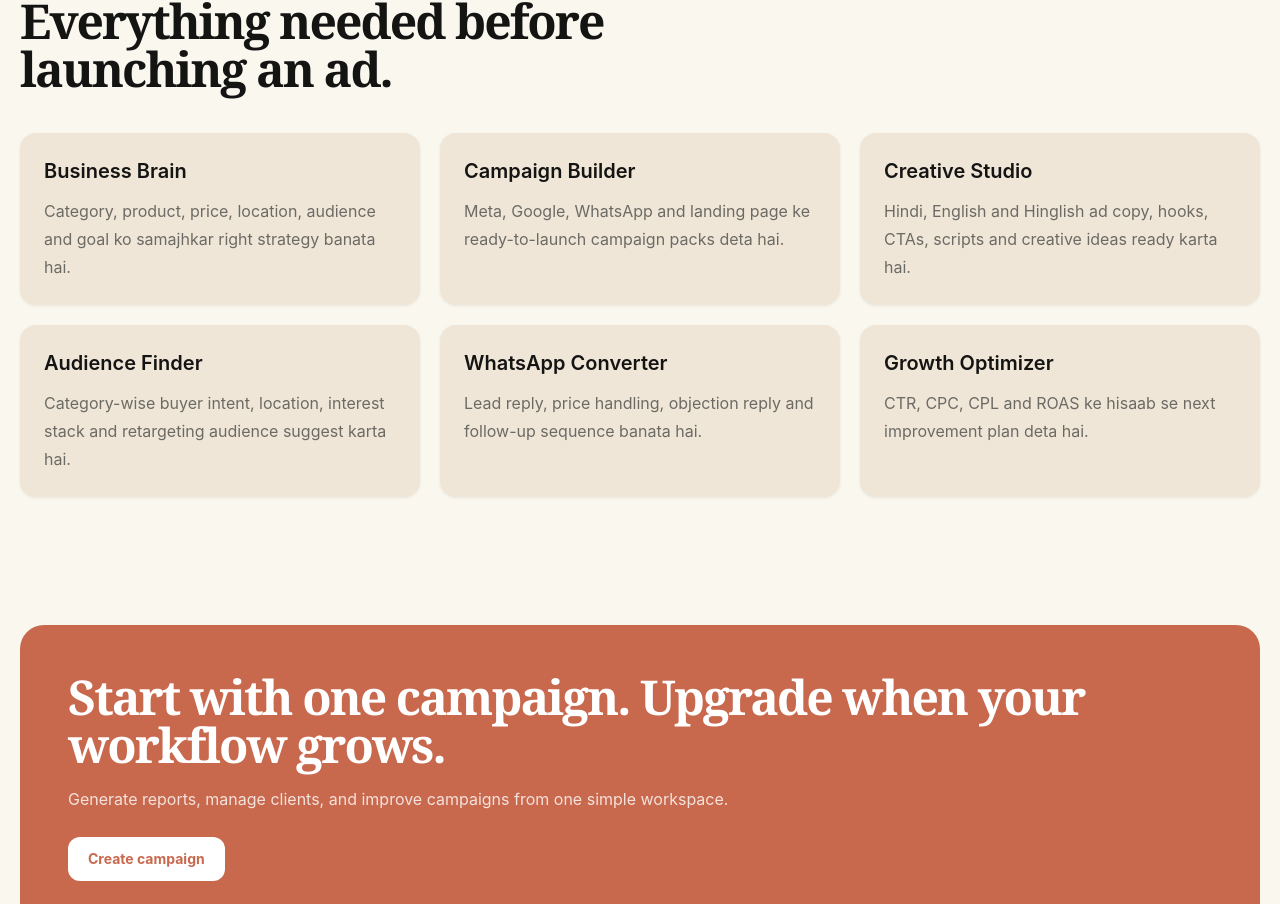
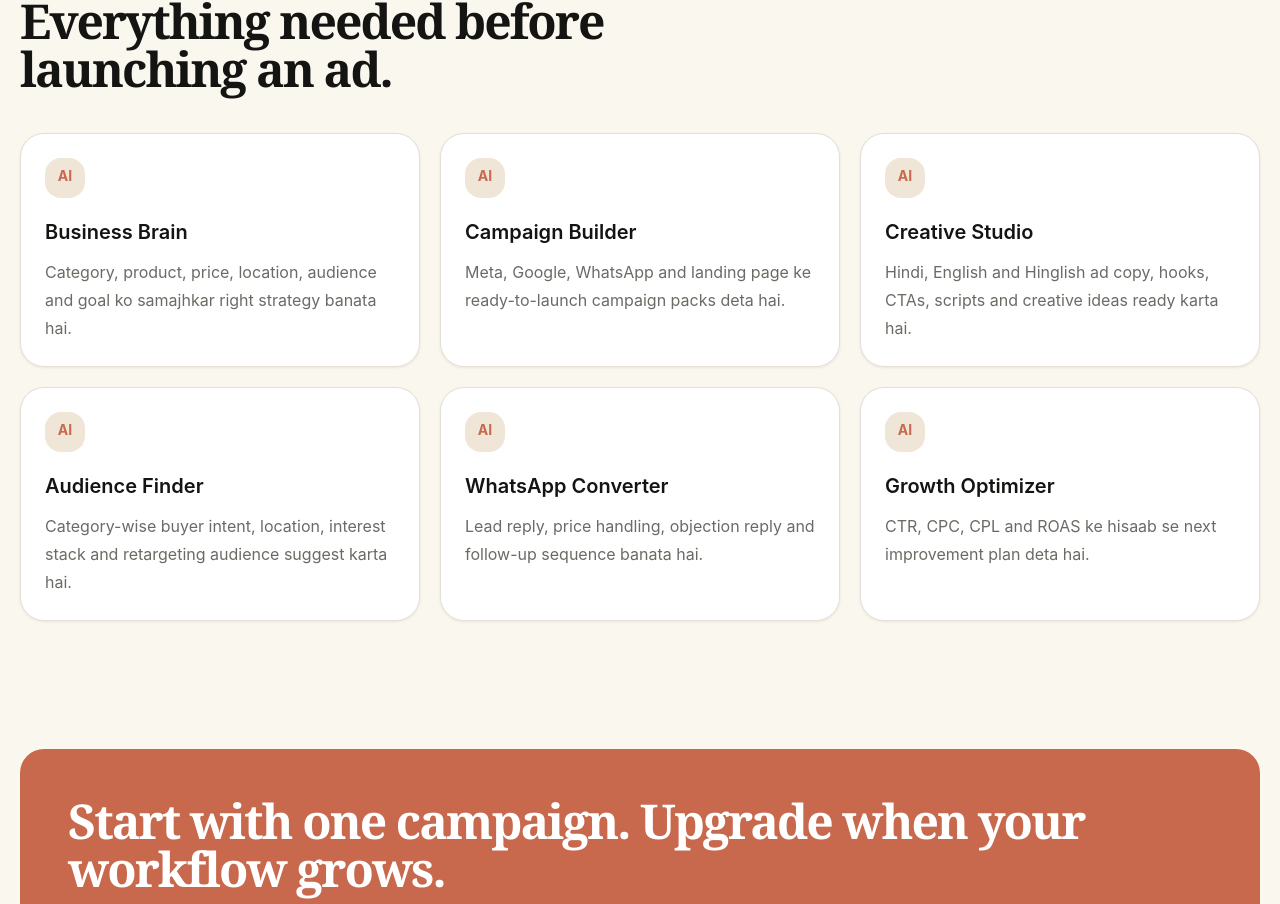
Before and after one commit to lkmeeena882437-dotcom/Launch1stAd.ai, a Next.js app: page / in a window 1280 px wide. Shown: the part 2596-3500 px from the top of the page. Built offline with nearby package versions, Linux system fonts and the light colour scheme.

Commit message:
Upgrade feature cards premium style

```diff
--- a/components/home/FeatureCard.tsx
+++ b/components/home/FeatureCard.tsx
@@ -1,7 +1,8 @@
 export function FeatureCard({ title, text }: { title: string; text: string }) {
   return (
-    <div className="rounded-2xl bg-card p-6 shadow-soft">
-      <h3 className="text-xl font-semibold">{title}</h3>
+    <div className="group rounded-3xl border border-hairline bg-white p-6 shadow-soft transition hover:-translate-y-1 hover:shadow-premium">
+      <div className="mb-5 h-10 w-10 rounded-2xl bg-card p-2 text-center text-sm font-bold text-coral">AI</div>
+      <h3 className="text-xl font-semibold text-ink">{title}</h3>
       <p className="mt-3 leading-7 text-muted">{text}</p>
     </div>
   );
```
